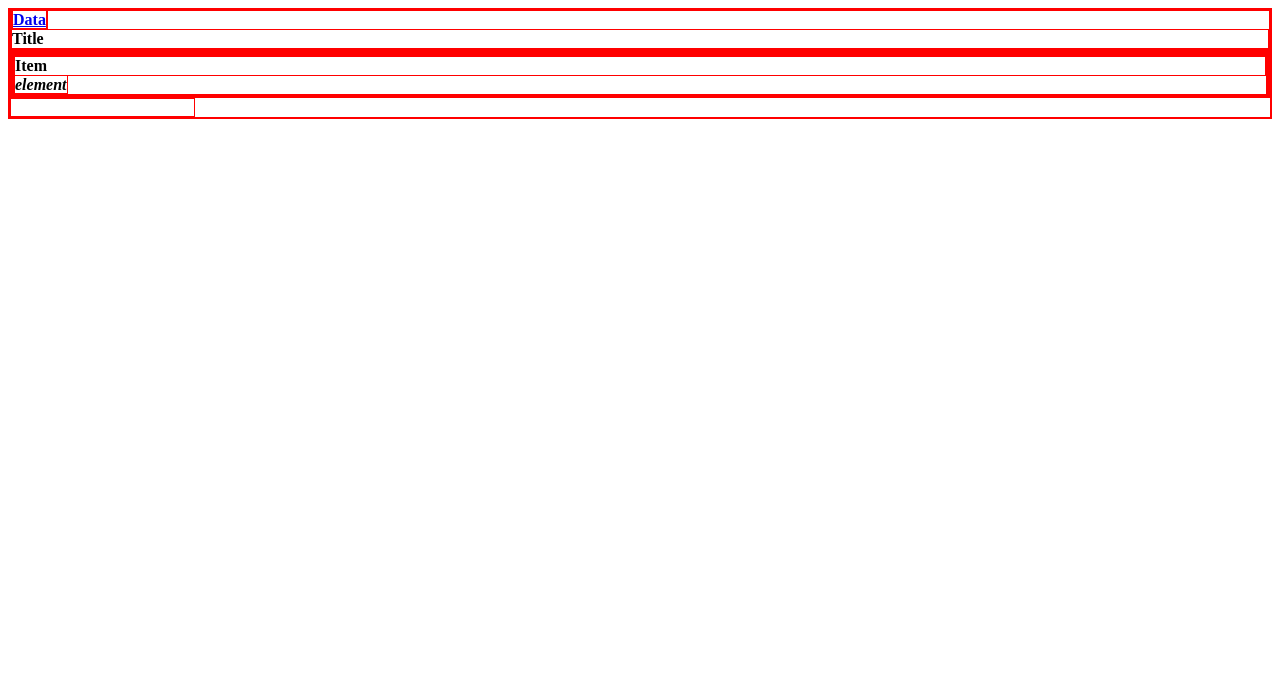
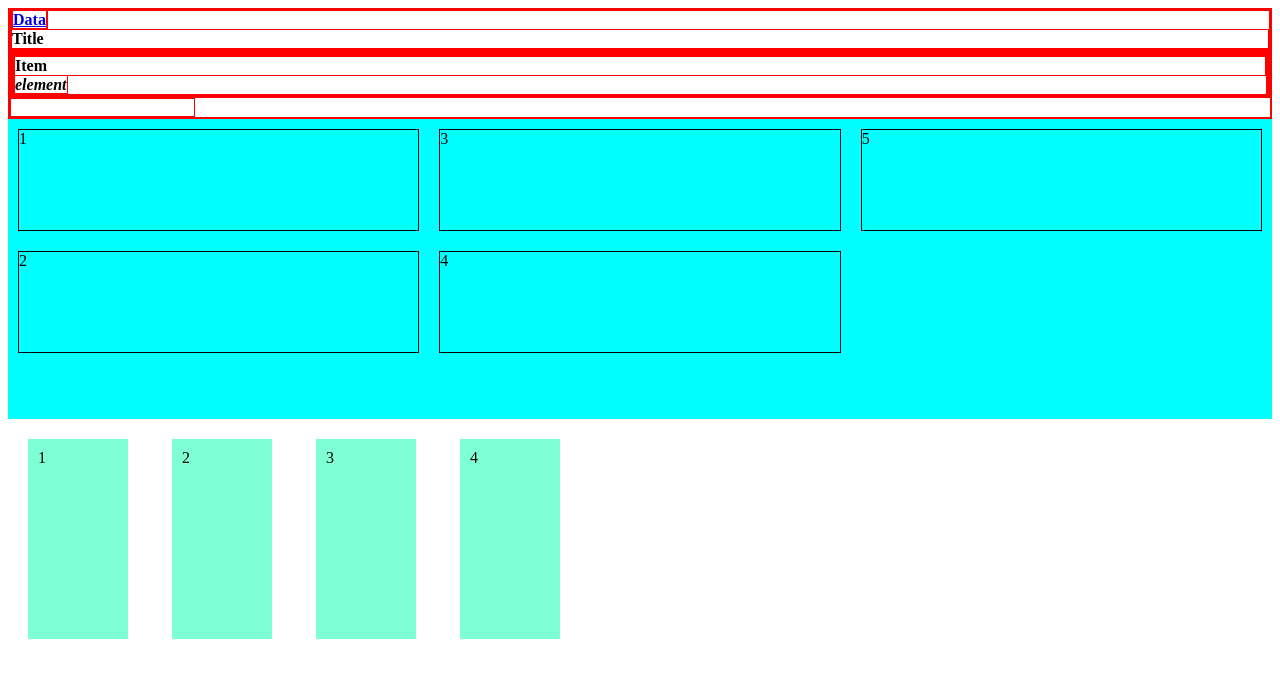
Before and after one commit to sheleveister/js-exercises, a plain HTML site: page index.html in a window 1280 px wide. Drawn offline with Linux system fonts and the light colour scheme.

```diff
--- a/index.html
+++ b/index.html
@@ -11,6 +11,34 @@
       font-weight: bold;
       border: 1px solid red;
     }
+
+    .block {
+      display: flex;
+      background: aqua;
+      flex-direction: column;
+      height: 300px;
+      flex-wrap: wrap;
+    }
+
+    .block > div {
+      border: 1px solid;
+    }
+
+    .elem {
+      flex-basis: 100px;
+      margin: 10px;
+    }
+
+    .content {
+      background: aquamarine;
+      display: inline-block;
+      width: 100px;
+      height: 200px;
+      padding: 10px;
+      box-sizing: border-box;
+      margin: 20px;
+    }
+
   </style>
 </head>
 <body>
@@ -38,6 +66,20 @@
       <input type="text" id="input">
     </div>
   </div>
+
+  <div class="block">
+    <div class="elem">1</div>
+    <div class="elem">2</div>
+    <div class="elem">3</div>
+    <div class="elem">4</div>
+    <div class="elem">5</div>
+  </div>
+
+  <div class="content">1</div>
+  <div class="content">2</div>
+  <div class="content">3</div>
+  <div class="content">4</div>
+
   <script src="./treeWalking.js"></script>
   <script src="./debounce.js"></script>
 </body>
```
Also changed, not shown: currencies.js (added, +32 -0 lines).
